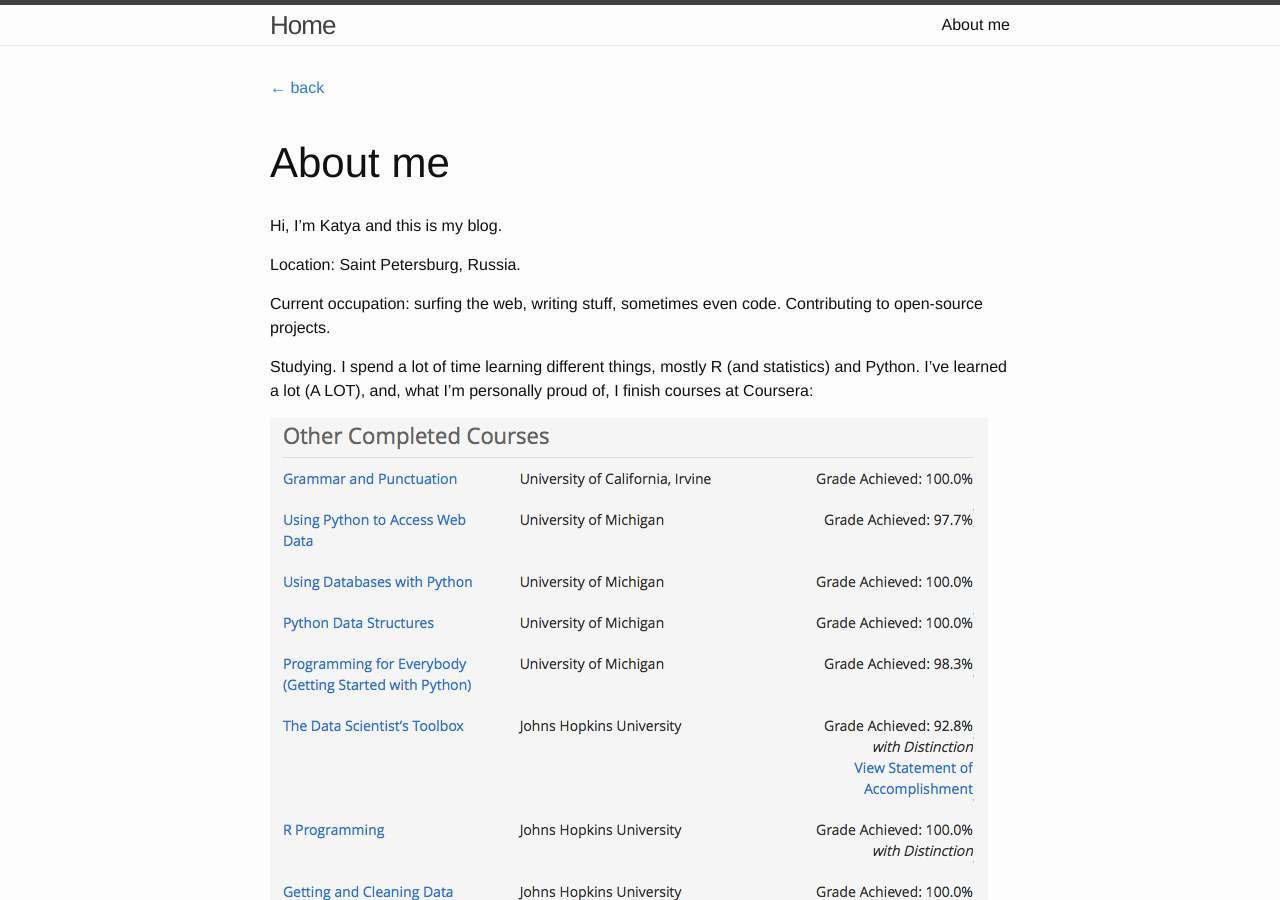
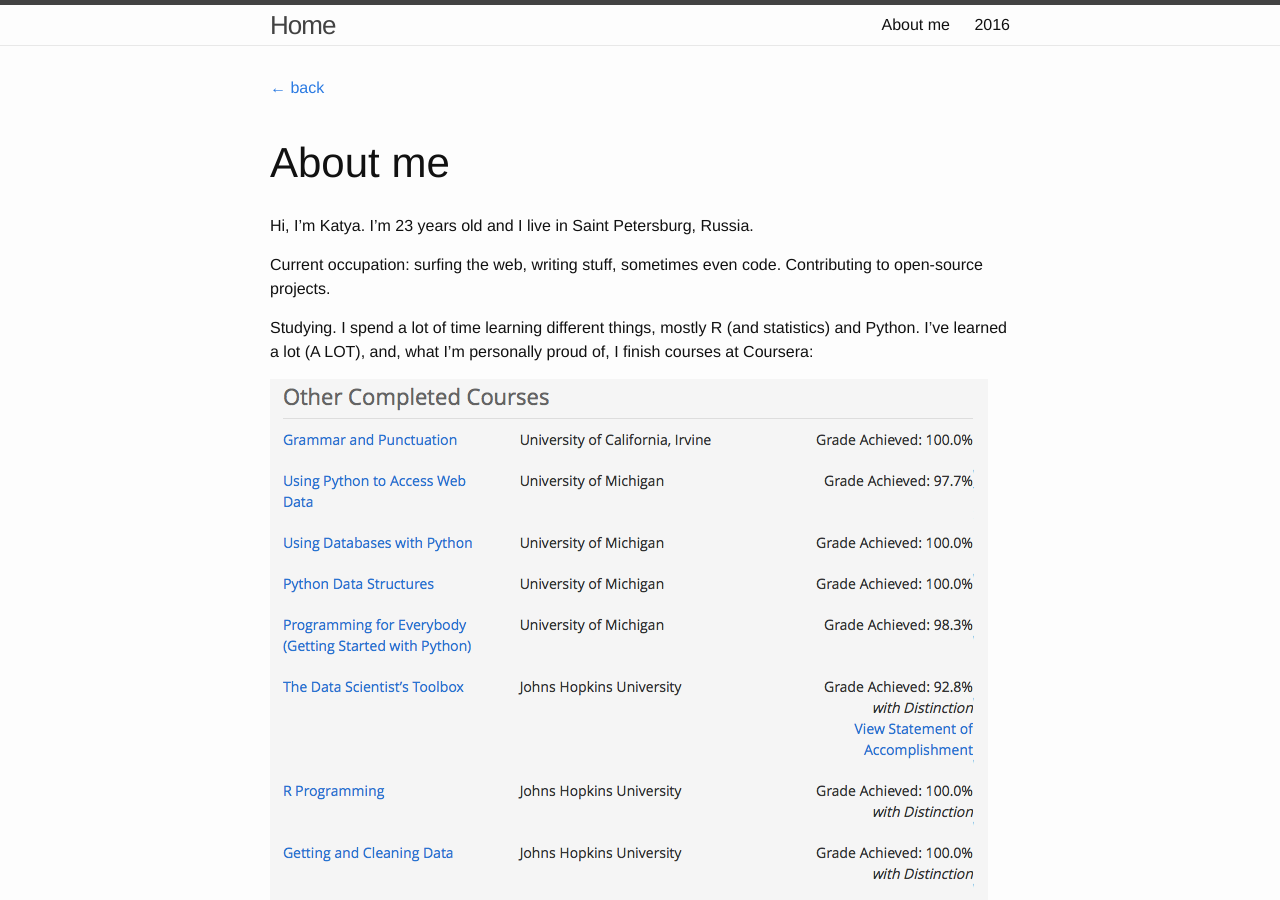
Before and after one commit to demidovakatya/demidovakatya.github.io, a Jekyll site: the page built from about.md, in a window 1280 px wide and 900 px high. Built offline with Jekyll 4.4.1, drawn with Linux system fonts in a browser that asks for light colours; nearby versions of some CDN libraries.

Commit message:
Add 2016 and small about me changes

```diff
--- a/_includes/header.html
+++ b/_includes/header.html
@@ -15,6 +15,7 @@
 
       <div class="trigger">
           <a class="page-link" href="/about/">About me</a>
+          <a class="page-link" href="/2016/">2016</a>
       </div>
     </nav>
 
--- a/about.md
+++ b/about.md
@@ -4,9 +4,7 @@
 permalink: /about/
 ---
 
-Hi, I'm Katya and this is my blog.
-
-Location: Saint Petersburg, Russia.
+Hi, I'm Katya. I'm 23 years old and I live in Saint Petersburg, Russia.
 
 Current occupation: surfing the web, writing stuff, sometimes even code. Contributing to open-source projects.
 
```
Also changed, not shown: 2016.md (added, +20 -0 lines).
